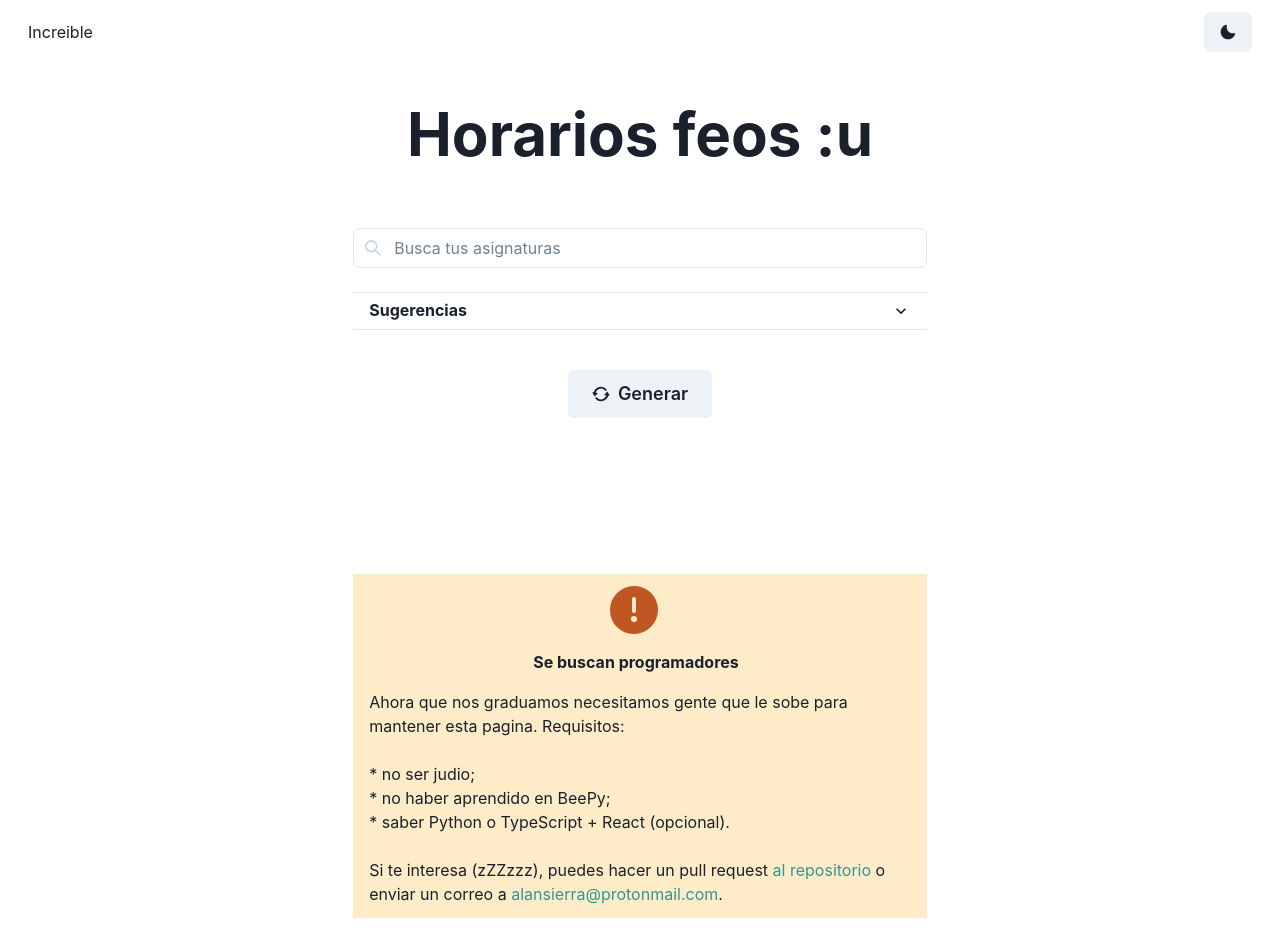
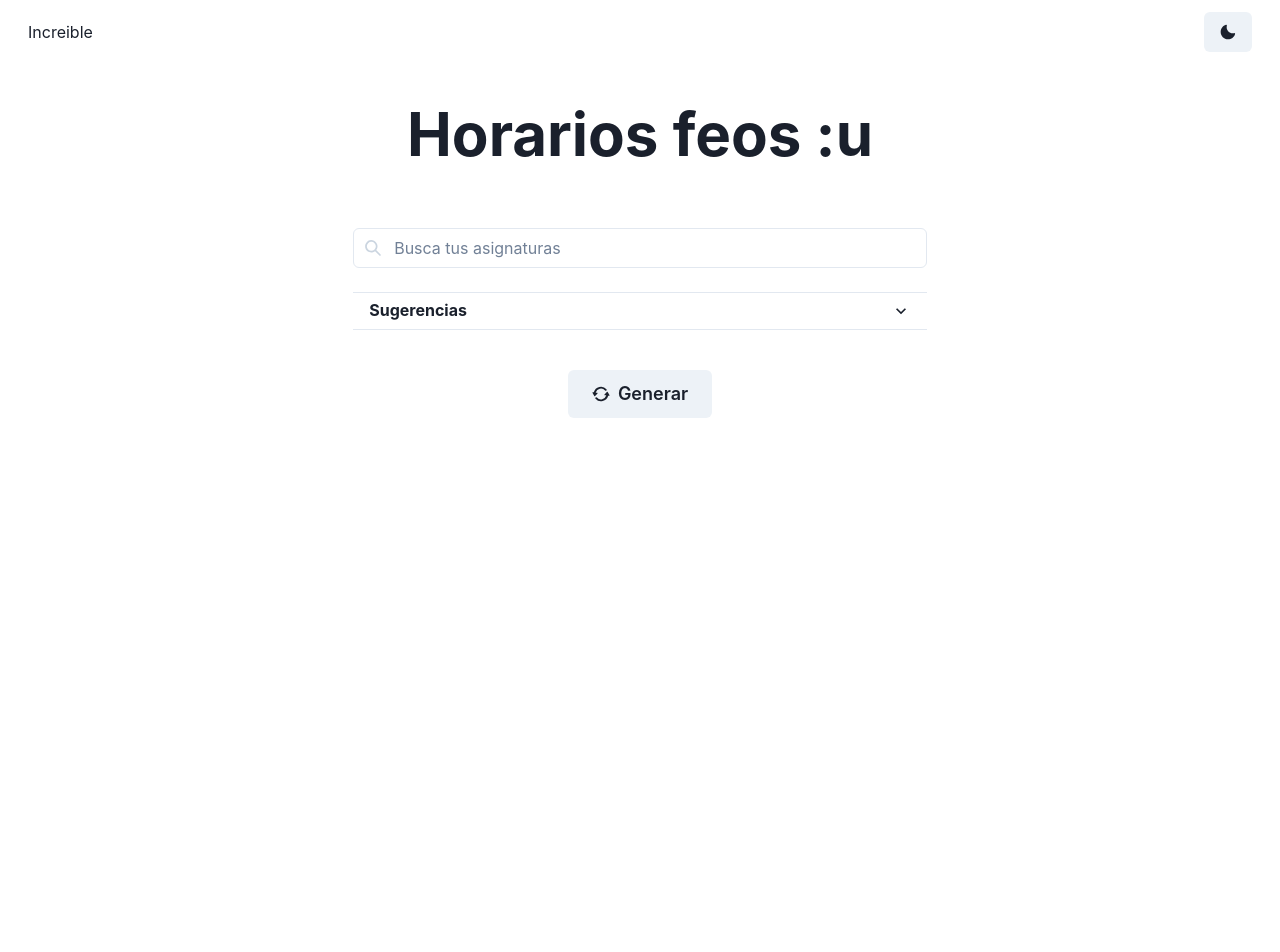
Before and after one commit to Alanxyz/HorariosFeos, a React (Create React App) app in the folder client/: page / in a window 1280 px wide. Shown: the top 952 px of the page. After the commit the page ends 800 px from the top, so only its background shows below. Built offline with nearby package versions, Linux system fonts and the light colour scheme.

Commit message:
terminó el reclutamiento

```diff
--- a/client/src/App.tsx
+++ b/client/src/App.tsx
@@ -260,20 +260,6 @@ const App: FC = () => {
         </Center>
       </Fade>
 
-      <Container>
-        <Alert status='warning'
-          variant='subtle'
-          flexDirection='column'
-          alignItems='center'
-          justifyContent='center'
-          textAlign='center'
-        >
-          <AlertIcon boxSize='3em'/>
-          <AlertTitle my='1em'>Se buscan programadores</AlertTitle>
-          <AlertDescription textAlign='left'>Ahora que nos graduamos necesitamos gente que le sobe para mantener esta pagina. Requisitos: <br /><br />* no ser judio;<br />* no haber aprendido en BeePy;<br />* saber Python o TypeScript + React (opcional).<br /><br />Si te interesa (zZZzzz), puedes hacer un pull request <Link color='teal.500' href='https://github.com/Alanxyz/HorariosFeos/'>al repositorio</Link> o enviar un correo a <Link color='teal.500' href='mailto:alansierra@protonmail.com'>alansierra@protonmail.com</Link>.</AlertDescription>
-        </Alert>
-      </Container>
-
       <Box my='4em'></Box>
 
     </Box>
```
